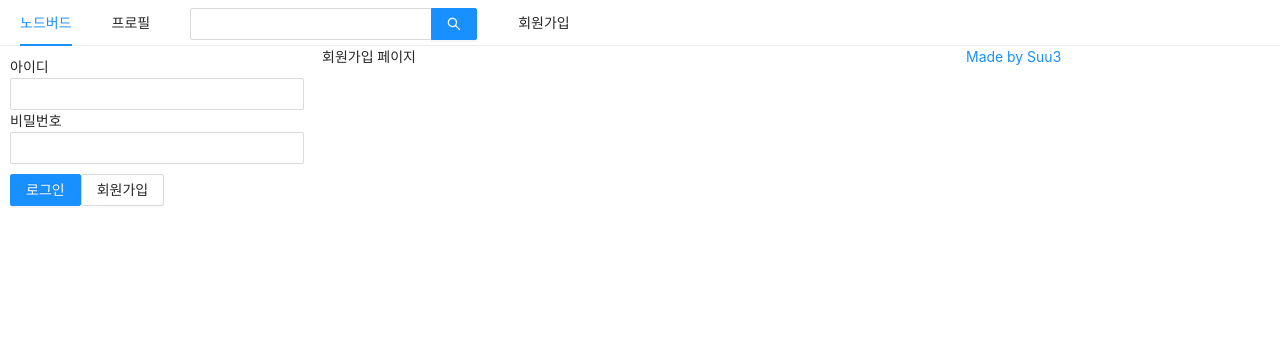
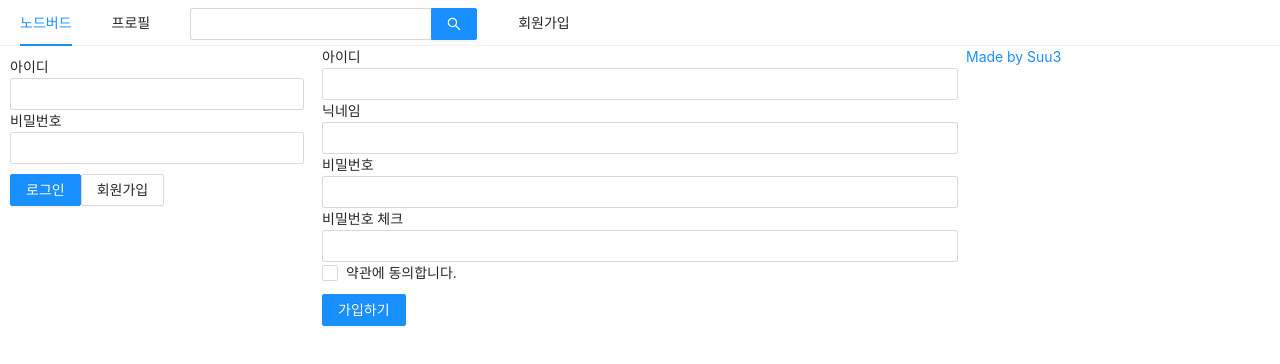
Before and after one commit to suu3/node-bird, a Next.js app in the folder prepare/front/: page /signup in a window 1280 px wide. Shown: the top 364 px of the page. Built offline with nearby package versions, Linux system fonts and the light colour scheme.

Commit message:
2강 - 회원가입 페이지 만들기

```diff
--- a/prepare/front/components/LoginForm.js
+++ b/prepare/front/components/LoginForm.js
@@ -2,6 +2,7 @@
 import { Form, Input, Button } from "antd";
 import Link from "next/link";
 import styled from "styled-components";
+import useInput from "../hooks/useInput";
 
 const ButtonWrapper = styled.div`
   margin-top: 10px;
@@ -12,16 +13,8 @@
 `;
 
 const LoginForm = ({ setIsLoggedIn }) => {
-  const [id, setId] = useState("");
-  const [password, setPassword] = useState("");
-
-  const onChangeId = useCallback((e) => {
-    setId(e.target.value);
-  }, []);
-
-  const onChangePassword = useCallback((e) => {
-    setPassword(e.target.value);
-  }, []);
+  const [id, onChangeId] = useInput("");
+  const [password, onChangePassword] = useInput("");
 
   const onSubmitForm = useCallback(() => {
     setIsLoggedIn(true);
--- /dev/null
+++ b/prepare/front/hooks/useInput.js
@@ -0,0 +1,11 @@
+import { useState, useCallback } from "react";
+
+const useInput = () => {
+  const [value, setValue] = useState("");
+  const handler = useCallback((e) => {
+    setValue(e.target.value);
+  }, []);
+  return [value, handler];
+};
+
+export default useInput;
--- a/prepare/front/pages/signup.js
+++ b/prepare/front/pages/signup.js
@@ -1,10 +1,100 @@
-import React from "react";
+import React, { useCallback, useState } from "react";
 import AppLayout from "../components/AppLayout";
+import Head from "next/head";
+import { Form, Input, Button, Checkbox } from "antd";
+import styled from "styled-components";
+import useInput from "../hooks/useInput";
+
+const ErrorMessage = styled.div`
+  color: red;
+`;
 
 const Signup = () => {
+  const [id, onChangeId] = useInput("");
+  const [nickname, onChangeNickname] = useInput("");
+  const [password, onChangePassword] = useInput("");
+  const [passwordCheck, setPasswordCheck] = useState("");
+  const [passwordError, setPasswordError] = useState(false);
+
+  const onChangePasswordCheck = useCallback(
+    (e) => {
+      setPasswordCheck(e.target.value);
+      setPasswordError(e.target.value !== password);
+    },
+    [password]
+  );
+
+  const [term, setTerm] = useState("");
+  const [termError, setTermError] = useState(false);
+  const onChangeTerm = useCallback((e) => {
+    setTerm(e.target.checked);
+    setTermError(false);
+  }, []);
+
+  const onSubmit = useCallback(() => {
+    if (password !== passwordCheck) {
+      return setPasswordError(true);
+    }
+    if (!term) {
+      return setTermError(true);
+    }
+  }, [password, passwordCheck, term]);
   return (
     <AppLayout>
-      <div>회원가입 페이지</div>
+      <Head>
+        <title>회원가입 | NodeBird</title>
+      </Head>
+      <Form onFinish={onSubmit}>
+        <div>
+          <label htmlFor="user-id">아이디</label>
+          <br />
+          <Input name="user-id" value={id} required onChange={onChangeId} />
+        </div>
+        <div>
+          <label htmlFor="user-nick">닉네임</label>
+          <br />
+          <Input
+            name="user-nickname"
+            value={nickname}
+            required
+            onChange={onChangeNickname}
+          />
+        </div>{" "}
+        <div>
+          <label htmlFor="user-nick">비밀번호</label>
+          <br />
+          <Input
+            name="user-password"
+            value={password}
+            required
+            onChange={onChangePassword}
+          />
+        </div>
+        <div>
+          <label htmlFor="user-nick">비밀번호 체크</label>
+          <br />
+          <Input
+            name="user-password"
+            value={passwordCheck}
+            required
+            onChange={onChangePasswordCheck}
+          />
+          {passwordError && (
+            <ErrorMessage>비밀번호가 일치하지 않습니다.</ErrorMessage>
+          )}
+        </div>
+        <div>
+          <Checkbox name="user-term" checked={term} onChange={onChangeTerm}>
+            약관에 동의합니다.
+          </Checkbox>
+          {termError && <ErrorMessage>약관에 동의하셔야 합니다.</ErrorMessage>}
+        </div>
+        <div style={{ marginTop: 10 }}>
+          <Button type="primary" htmlType="submit">
+            가입하기
+          </Button>
+        </div>
+      </Form>
     </AppLayout>
   );
 };
```
